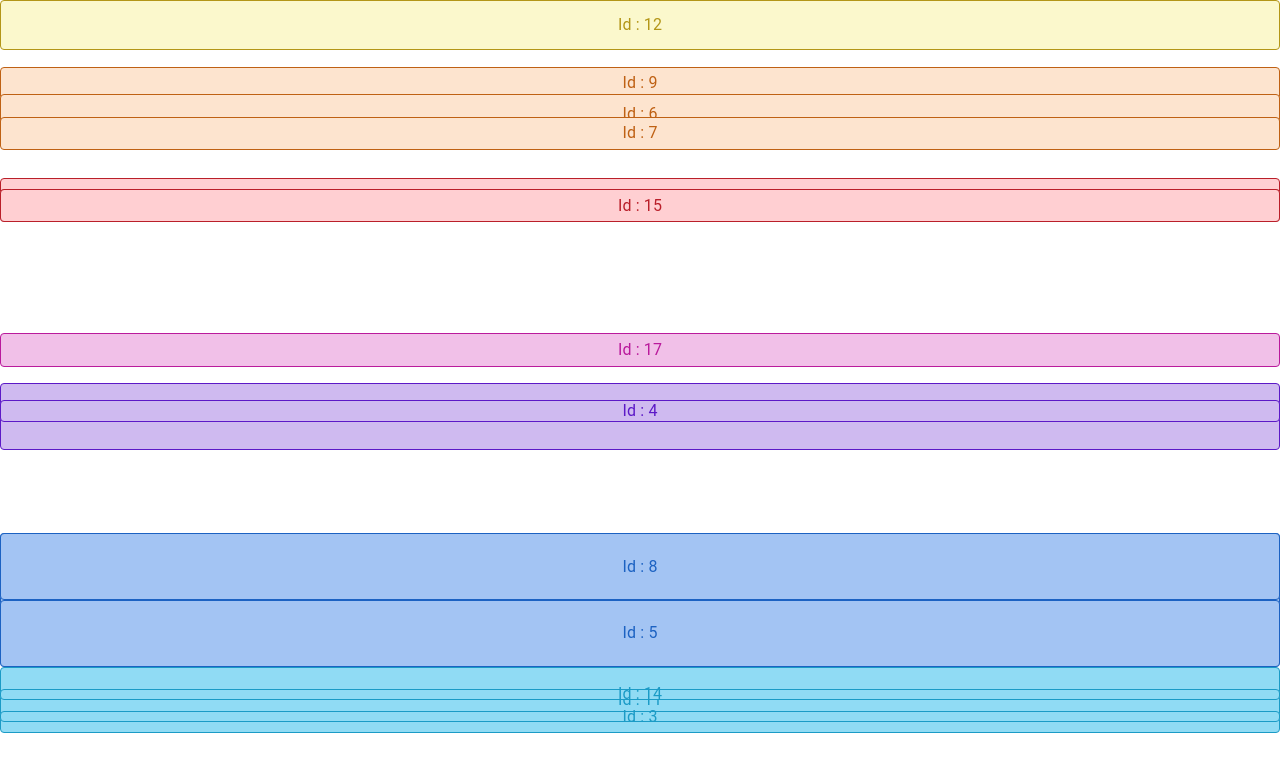
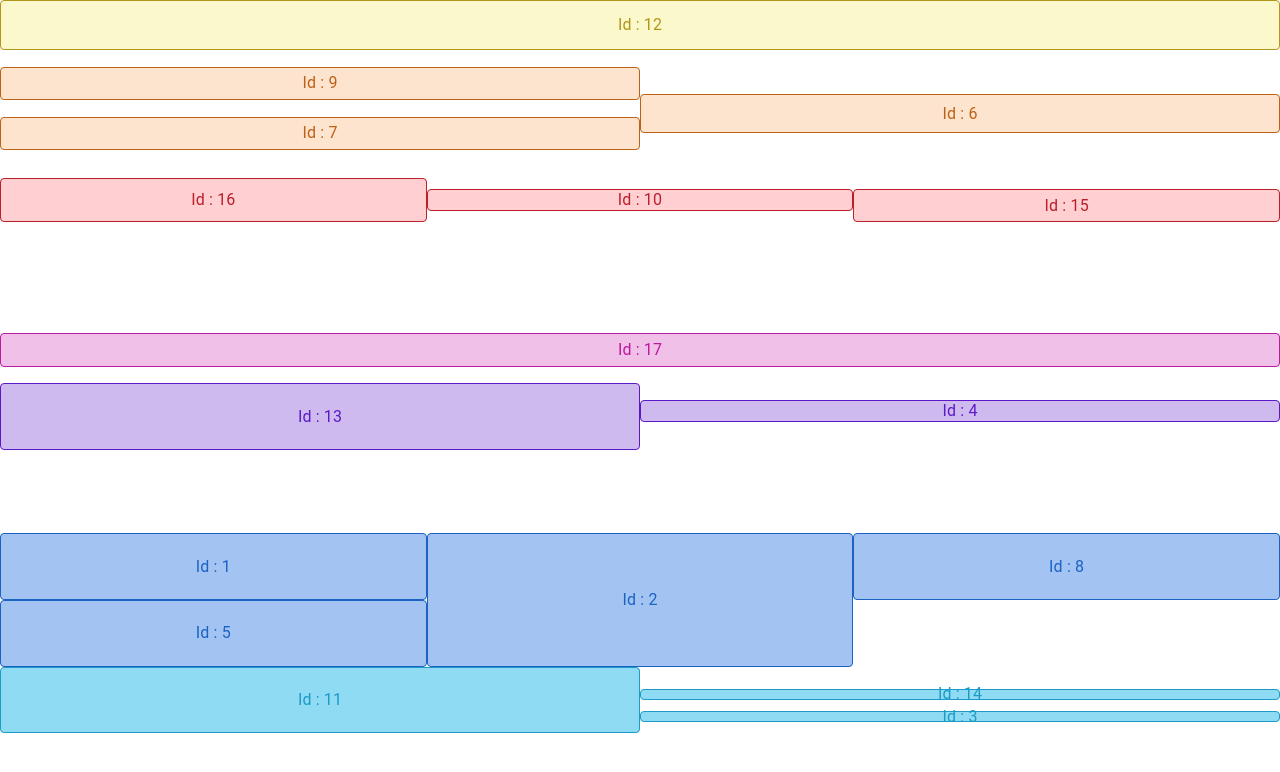
Before and after one commit to duftor/frontend_senior, a React (Vite) app: page / in a window 1280 px wide. Shown: the top 772 px of the page. Built offline with nearby package versions, Linux system fonts and the light colour scheme.

Commit message:
✨ Create "boxes" specs and implement on Event components

```diff
--- a/src/App.jsx
+++ b/src/App.jsx
@@ -60,13 +60,6 @@ const convertEventIntoInterval = (event) => {
 	}
 }
 
-// Check if interval1 and interval2 overlaps
-const isOverlapping = (interval1, interval2) => {
-	const start = Math.max(interval1.start, interval2.start)
-	const end = Math.min(interval1.end, interval2.end)
-	return start < end
-}
-
 // Sorts by start ascending
 const sortIntervalsByStart = (intervals) => {
 	return intervals.slice().sort(({ start: s1 }, { start: s2 }) => s1 - s2)
@@ -88,28 +81,6 @@ const groupIntervals = (intervals) => {
 	return groups
 }
 
-// Fill columns with equal width from left to right
-const putIntervalsIntoColumns = (intervals) => {
-	const columns = []
-	for (const interval of intervals) {
-		let columnIndex = findFreeColumn(interval)
-		columns[columnIndex] = (columns[columnIndex] || []).concat([interval])
-	}
-	return columns
-
-	function findFreeColumn(interval) {
-		let columnIndex = 0
-		while (
-			columns?.[columnIndex]?.some((otherInterval) =>
-				isOverlapping(interval, otherInterval)
-			)
-		) {
-			columnIndex++
-		}
-		return columnIndex
-	}
-}
-
 function App() {
 	const [events, setEvents] = useState(data)
 	const intervals = []
@@ -118,15 +89,11 @@ function App() {
 	events.forEach((e) => intervals.push(convertEventIntoInterval(e)))
 
 	const groups = groupIntervals(intervals)
-	// console.log(groups)
-
-	const columns = putIntervalsIntoColumns(intervals)
 
 	return (
 		<AppStyled>
 			{/* <Calendar /> */}
 			{groups.map((events, groupIndex) => {
-				// console.log("Group : " + groupIndex, putIntervalsIntoColumns(events))
 				return (
 					<GroupEvents
 						key={groupIndex}
--- a/src/components/Event.jsx
+++ b/src/components/Event.jsx
@@ -5,27 +5,18 @@ import { timeStringToDecimal } from "../utils/time"
 
 export default function Event({
 	id,
-	start,
-	end,
+	top = 0,
+	left = 0,
 	width = 100,
-	left = 0,
+	height = 100,
 	colors = { light: "#d5f8ef", dark: "#13b789" },
 }) {
-	const startTime = 9
-	const endTime = 21
-	const timeScale = endTime - startTime
-
-	const percentPerHour = 100 / timeScale
-	const percentageHeight = percentPerHour * (end - start)
-
-	const percentageTop = ((start - startTime) / (endTime - startTime)) * 100
-
 	return (
 		<EventStyled
-			height={percentageHeight}
-			top={percentageTop}
+			top={top}
+			left={left}
+			height={height}
 			width={width}
-			left={left}
 			colors={colors}
 		>
 			<Typo variant="body1">Id : {id}</Typo>
--- a/src/components/GroupEvents.jsx
+++ b/src/components/GroupEvents.jsx
@@ -2,18 +2,88 @@ import React from "react"
 import styled from "styled-components"
 import Event from "./Event"
 
+// Check if interval1 and interval2 overlaps
+const isOverlapping = (interval1, interval2) => {
+	const start = Math.max(interval1.start, interval2.start)
+	const end = Math.min(interval1.end, interval2.end)
+	return start < end
+}
+
+// Fill columns with equal width from left to right
+const putIntervalsIntoColumns = (intervals) => {
+	const columns = []
+	for (const interval of intervals) {
+		let columnIndex = findFreeColumn(interval)
+		columns[columnIndex] = (columns[columnIndex] || []).concat([interval])
+	}
+	return columns
+
+	function findFreeColumn(interval) {
+		let columnIndex = 0
+		while (
+			columns?.[columnIndex]?.some((otherInterval) =>
+				isOverlapping(interval, otherInterval)
+			)
+		) {
+			columnIndex++
+		}
+		return columnIndex
+	}
+}
+
+// Expand columns maximally.
+function makeBoxes(columns, containingInterval) {
+	const boxes = []
+	for (let columnIndex = 0; columnIndex < columns.length; columnIndex++) {
+		for (const interval of columns[columnIndex]) {
+			const columnSpan = findColumnSpan(columnIndex, interval)
+			const box = {
+				...interval,
+				top:
+					((interval.start - containingInterval.start) /
+						(containingInterval.end - containingInterval.start)) *
+					100,
+				height:
+					((interval.end - interval.start) /
+						(containingInterval.end - containingInterval.start)) *
+					100,
+				left: (columnIndex / columns.length) * 100,
+				width: (columnSpan / columns.length) * 100,
+			}
+			boxes.push(box)
+		}
+	}
+	return boxes
+
+	function findColumnSpan(columnIndex, interval) {
+		let columnSpan = 1
+		while (
+			columns?.[columnIndex + columnSpan]?.every(
+				(otherInterval) => !isOverlapping(interval, otherInterval)
+			)
+		) {
+			columnSpan++
+		}
+		return columnSpan
+	}
+}
+
 export default function GroupEvents({ events, groupColors }) {
+	const columns = putIntervalsIntoColumns(events)
+
+	const boxes = makeBoxes(columns, { start: 9, end: 21 })
+
 	return (
 		<GroupEventsStyled>
-			{events.map(({ id, end, start }) => (
+			{boxes.map(({ id, top, left, height, width }) => (
 				<Event
 					key={id}
 					id={id}
-					end={end}
-					start={start}
 					colors={groupColors}
-					// width={eventWidths[id]}
-					// left={eventLeftValues[id]}
+					top={top}
+					left={left}
+					height={height}
+					width={width}
 				/>
 			))}
 		</GroupEventsStyled>
```
